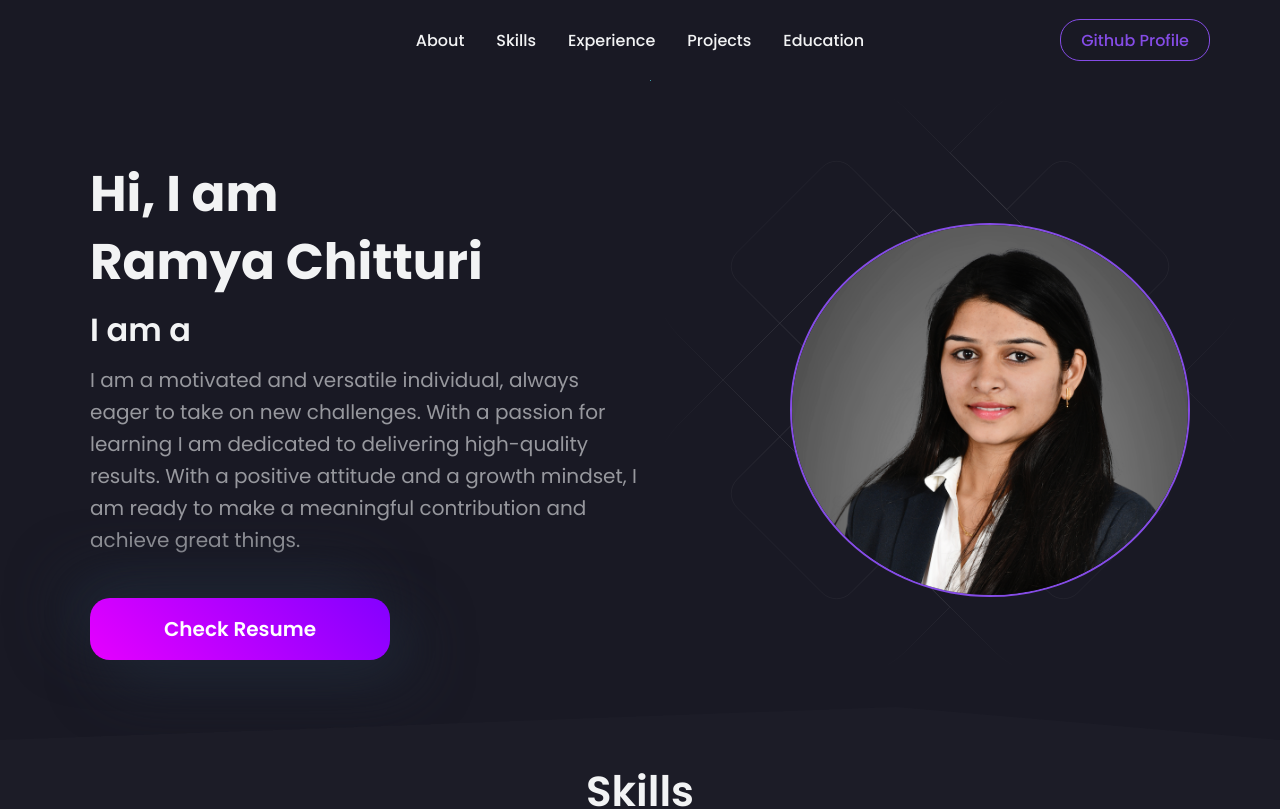
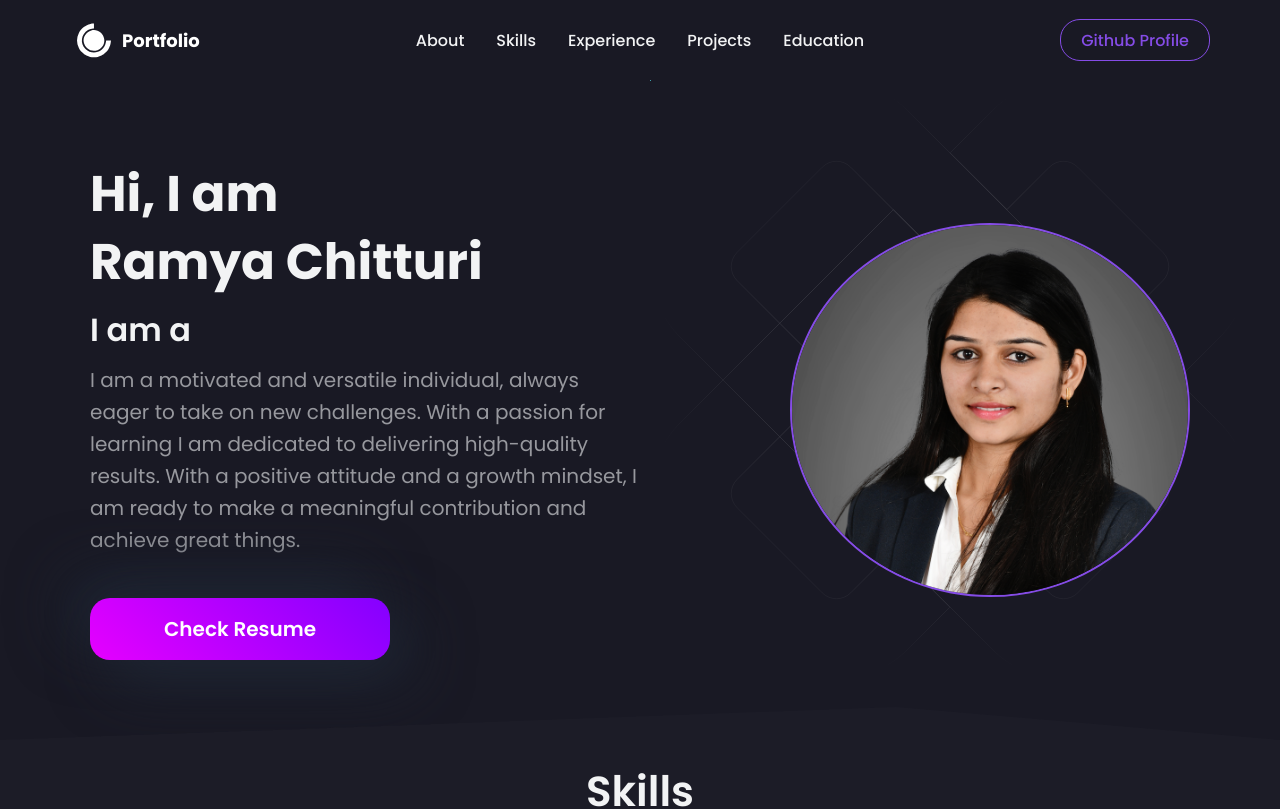
Before and after one commit to Ramyachitturi888/Portfolio, a React (Create React App) app: page / in a window 1280 px wide. Shown: the top 809 px of the page. Built offline with nearby package versions, Linux system fonts and the light colour scheme.

Commit message:
protfolio button changes

```diff
--- a/src/components/Navbar/index.js
+++ b/src/components/Navbar/index.js
@@ -1,9 +1,10 @@
 import React from 'react'
-import { Nav, NavLink, NavbarContainer, NavLogo, NavItems, GitHubButton, ButtonContainer, MobileIcon, MobileMenu, MobileLink } from './NavbarStyledComponent'
-// import { DiCssdeck } from 'react-icons/di';
+import { Nav, NavLink, NavbarContainer, NavLogo, NavItems, GitHubButton, ButtonContainer, Span,MobileIcon, MobileMenu, MobileLink } from './NavbarStyledComponent'
+import { DiCssdeck } from 'react-icons/di';
 import { FaBars } from 'react-icons/fa';
 import { Bio } from '../../data/constants';
 import { useTheme } from 'styled-components';
+import { Button } from 'react-scroll';
 
 const Navbar = () => {
   const [isOpen, setIsOpen] = React.useState(false);
@@ -12,9 +13,9 @@ const Navbar = () => {
     <Nav>
       <NavbarContainer>
         <NavLogo to='/'>
-        {/* <a style={{ display: "flex", alignItems: "center", color: "white", marginBottom: '20;', cursor: 'pointer' }}>
+        <Button style={{ display: "flex", alignItems: "center", color: "white", marginBottom: '20;', cursor: 'pointer',border: 'none',background: 'transparent' }}>
             <DiCssdeck size="3rem" /> <Span>Portfolio</Span>
-          </a> */}
+          </Button>
         </NavLogo>
         <MobileIcon>
           <FaBars onClick={() => {
```
